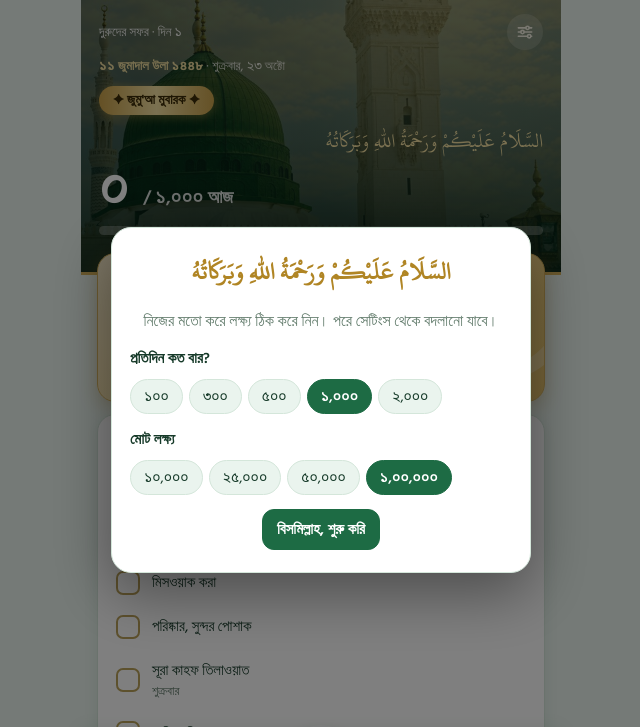
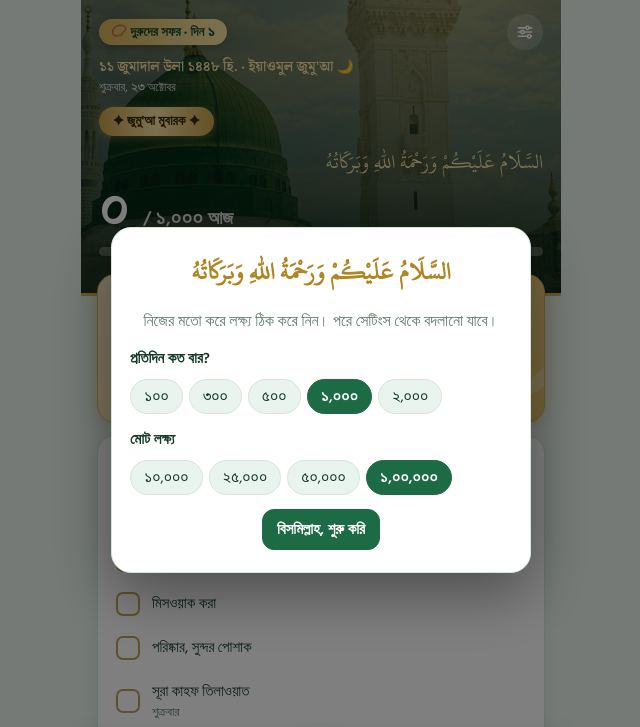
Before and after one commit to Toma-Ict/durud-tracker, a website: page public/index.html in a window 1280 px wide. Shown: the top 727 px of the page, without its empty margins (319-959 px from the left). Drawn offline with Linux system fonts and the light colour scheme.

Commit message:
Home hero: gold day-count pill, Arabic day name, full date
- 'দুরুদের সফর · দিন N' sits in a gold pill so it stands out.
- Hijri line adds 'হি.' and the Islamic day name (ইয়াওমুল …),
  or লাইলাতুল … after maghrib.
- Second line shows the calendar weekday and date with the full
  month name, without the year; after maghrib it keeps the
  current calendar day ('বৃহস্পতিবার রাত, ২২ অক্টোবর').

Co-Authored-By: Claude Opus 5.5 <noreply@anthropic.com>
Claude-Session: https://claude.ai/code/session_01S8KTT4VhZbdt6RS4viDFvW

```diff
--- a/public/index.html
+++ b/public/index.html
@@ -82,10 +82,12 @@ button{font:inherit;color:inherit}
   padding:calc(14px + env(safe-area-inset-top,0px)) max(18px,env(safe-area-inset-right,0px)) 40px max(18px,env(safe-area-inset-left,0px))}
 .hero::before{content:"";position:absolute;inset:0;background:linear-gradient(180deg,rgba(8,38,24,.62) 0%,rgba(8,38,24,.72) 50%,rgba(8,38,24,.9) 100%)}
 .hero>*{position:relative}
-.hero .top{display:flex;justify-content:space-between;align-items:center;font-size:13px;opacity:.92}
+.hero .top{display:flex;justify-content:space-between;align-items:center;font-size:13px}
 .hero .iconbtn{background:rgba(255,255,255,.18);color:#fff}
-.hdate{margin-top:6px;font-size:13px;color:#f6e2a2;opacity:.95}
-.hdate span{color:#fff;opacity:.85}
+.dpill{display:inline-flex;align-items:center;gap:6px;background:linear-gradient(90deg,#d6b25e,#f6e2a2);color:#124a2f;border-radius:999px;padding:3px 12px;font-size:13px;font-weight:700;box-shadow:0 2px 8px rgba(0,0,0,.18)}
+.hdate{margin-top:8px}
+.hdate b{display:block;font-family:var(--f-display);font-weight:700;font-size:13.5px;color:#f6e2a2;line-height:1.45}
+.hdate small{display:block;font-size:12px;color:#fff;opacity:.88;margin-top:1px}
 .salam{font-size:21px;margin-top:8px;color:#f6e2a2;line-height:1.7}
 .big{font-family:var(--f-display);font-size:50px;font-weight:800;line-height:1.1;margin-top:2px}
 .big small{font-size:18px;opacity:.85;font-weight:600;font-family:var(--f-body)}
@@ -387,8 +389,8 @@ body.jumuah #v-tasbih .bring svg{filter:drop-shadow(0 0 10px rgba(246,226,162,.4
   <!-- HOME -->
   <section class="view" id="v-home">
     <div class="hero">
-      <div class="top"><span id="heroDay">দুরুদের সফর</span><button class="iconbtn" data-open="settings" aria-label="সেটিংস"><svg><use href="#i-set"/></svg></button></div>
-      <div class="hdate" id="hDate"></div>
+      <div class="top"><span id="heroDay" class="dpill">📿 দুরুদের সফর</span><button class="iconbtn" data-open="settings" aria-label="সেটিংস"><svg><use href="#i-set"/></svg></button></div>
+      <div class="hdate" id="hDate"><b id="hHij"></b><small id="hGreg"></small></div>
       <div class="jbadge" id="jBadge" hidden>✦ জুমু'আ মুবারক ✦</div>
       <div class="salam ar">السَّلَامُ عَلَيْكُمْ وَرَحْمَةُ اللّٰهِ وَبَرَكَاتُهُ</div>
       <div class="big num"><span id="hCount">০</span> <small id="hGoal">/ ১,০০০ আজ</small></div>
@@ -589,6 +591,9 @@ body.jumuah #v-tasbih .bring svg{filter:drop-shadow(0 0 10px rgba(246,226,162,.4
   const realToday=()=>iso(new Date());
   const MONTHS=["জানু","ফেব্রু","মার্চ","এপ্রি","মে","জুন","জুলাই","আগ","সেপ্টে","অক্টো","নভে","ডিসে"];
   const WD=["রবি","সোম","মঙ্গল","বুধ","বৃহঃ","শুক্র","শনি"];
+  const MONF=["জানুয়ারি","ফেব্রুয়ারি","মার্চ","এপ্রিল","মে","জুন","জুলাই","আগস্ট","সেপ্টেম্বর","অক্টোবর","নভেম্বর","ডিসেম্বর"];
+  const YAWM=["ইয়াওমুল আহাদ","ইয়াওমুল ইসনাইন","ইয়াওমুস সুলাসা","ইয়াওমুল আরবিআ","ইয়াওমুল খামিস","ইয়াওমুল জুমু'আ","ইয়াওমুস সাবত"];
+  const LAYL=["লাইলাতুল আহাদ","লাইলাতুল ইসনাইন","লাইলাতুস সুলাসা","লাইলাতুল আরবিআ","লাইলাতুল খামিস","লাইলাতুল জুমু'আ","লাইলাতুস সাবত"];
   const WDF=["রবিবার","সোমবার","মঙ্গলবার","বুধবার","বৃহস্পতিবার","শুক্রবার","শনিবার"];
   const pretty=s=>{const d=parse(s);return bn(d.getDate())+" "+MONTHS[d.getMonth()]};
   const prettyW=s=>WD[parse(s).getDay()]+", "+pretty(s);
@@ -1092,10 +1097,13 @@ body.jumuah #v-tasbih .bring svg{filter:drop-shadow(0 0 10px rgba(246,226,162,.4
   /* ---------- render: home ---------- */
   function renderHome(){
     const td=todayStr(),t=dayTotal(td),d=state.daily;
-    $("heroDay").textContent="দুরুদের সফর · দিন "+bn(Math.max(1,diff(state.start,td)+1));
+    $("heroDay").textContent="📿 দুরুদের সফর · দিন "+bn(Math.max(1,diff(state.start,td)+1));
     {const h=hijri(td),night=dayMode==="maghrib"&&afterMaghrib();
-     $("hDate").innerHTML="";const a=document.createElement("b");a.textContent=h?h.txt:"";const b=document.createElement("span");
-     b.textContent=(h?" · ":"")+WDF[parse(td).getDay()]+(night?" রাত":"")+", "+pretty(td);$("hDate").append(a,b)}
+     /* Islamic day name follows the app's day (after maghrib it is already the next day's night);
+        the Gregorian line shows the calendar date the user is living in */
+     $("hHij").textContent=(h?h.txt+" হি. · ":"")+(night?LAYL:YAWM)[parse(td).getDay()]+" 🌙";
+     const cal=night?parse(iso(new Date())):parse(td);
+     $("hGreg").textContent=WDF[cal.getDay()]+(night?" রাত":"")+", "+bn(cal.getDate())+" "+MONF[cal.getMonth()]}
     $("hCount").textContent=fmt(t);$("hGoal").textContent="/ "+fmt(d)+" আজ";
     $("hBar").style.width=Math.min(100,t/d*100)+"%";
     motivation();renderFast();
--- a/public/sw.js
+++ b/public/sw.js
@@ -1,6 +1,6 @@
 // Network-first: always try the live site so updates (icons, fixes) arrive at once;
 // fall back to the saved copy only when offline.
-const CACHE = "durud-v30";
+const CACHE = "durud-v31";
 const CORE = ["./", "index.html", "manifest.webmanifest", "icon-192.png", "icon-512.png", "icon-maskable-512.png", "apple-touch-icon.png", "dome.jpg", "hero.jpg", "uthmani.woff2", "saw.woff2", "splash.webp", "badge-96.png", "bn-num-400.woff2", "bn-num-500.woff2", "bn-num-600.woff2", "bn-num-700.woff2"];
 
 self.addEventListener("install", e => {
```
